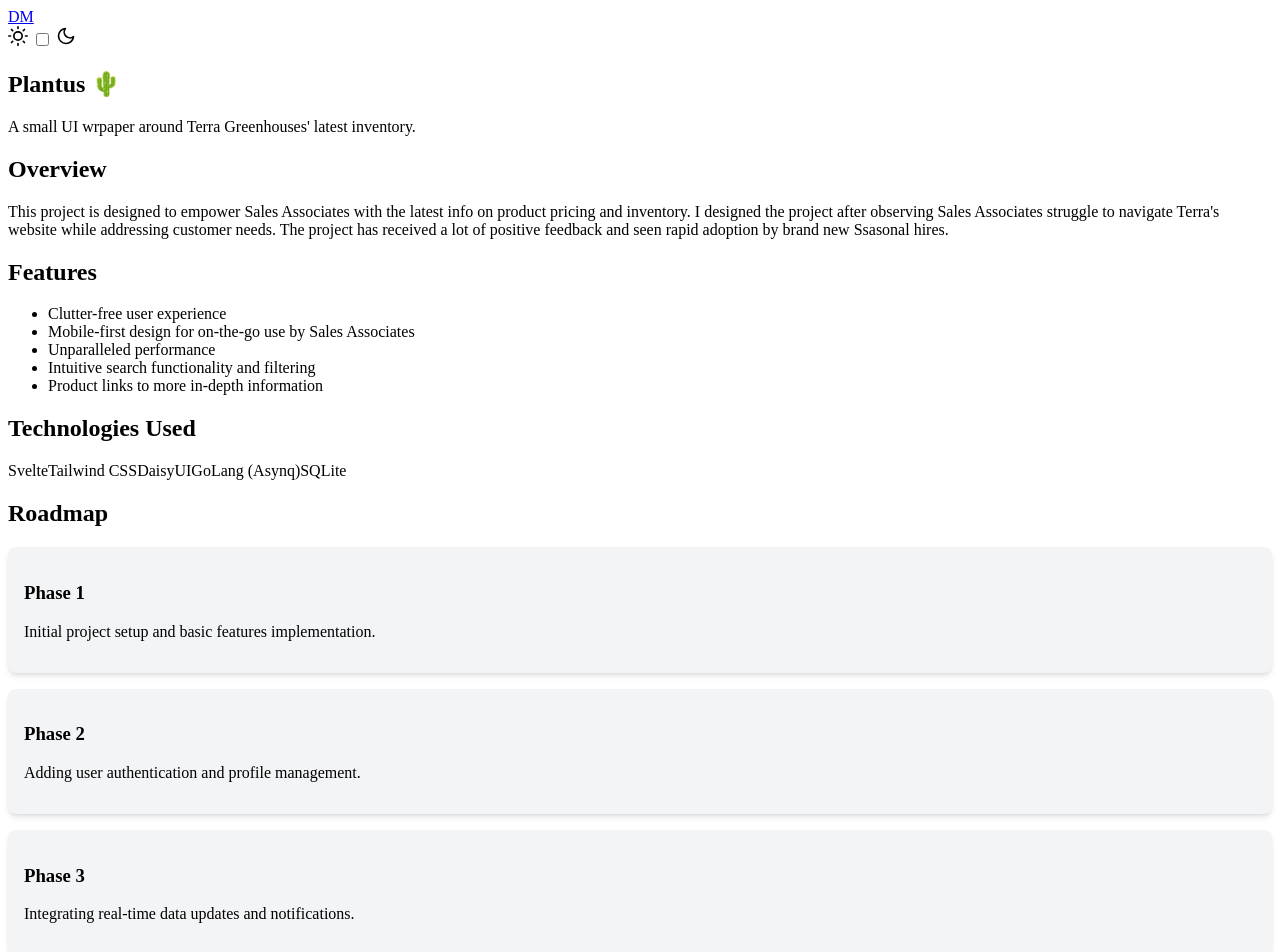
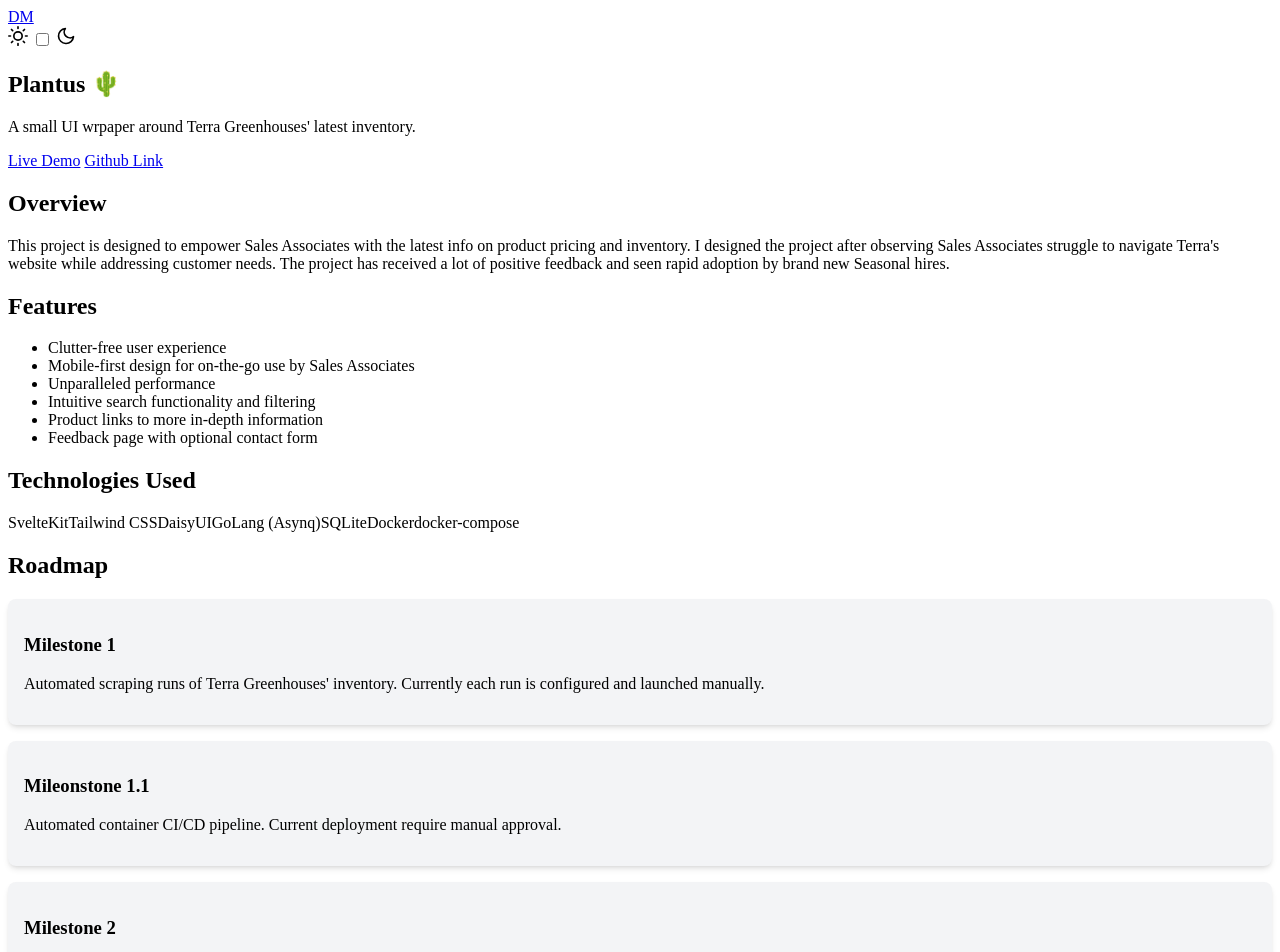
Before and after one commit to deyvidm/deyvidm.com, a SvelteKit app: page /projects/plantus in a window 1280 px wide. Shown: the top 952 px of the page. Built offline with nearby package versions, Linux system fonts and the light colour scheme.

Commit message:
plantus project apge update

```diff
--- a/src/routes/projects/plantus/+page.svelte
+++ b/src/routes/projects/plantus/+page.svelte
@@ -1,26 +1,35 @@
 <script>
-    export let projectTitle = "Plantus 🌵";
-    export let projectTagline = "A small UI wrpaper around Terra Greenhouses' latest inventory.";
-    export let overview = "This project is designed to empower Sales Associates with the latest info on product pricing and inventory. I designed the project after observing Sales Associates struggle to navigate Terra's website while addressing customer needs. The project has received a lot of positive feedback and seen rapid adoption by brand new Ssasonal hires.";
-    export let features = [
+    let demoLink = "https://plants.deyvid.ca";
+    let gitLInk = "https://github.com/deyvidm/pterra";
+
+    let projectTitle = "Plantus 🌵";
+    let projectTagline = "A small UI wrpaper around Terra Greenhouses' latest inventory.";
+    let overview = "This project is designed to empower Sales Associates with the latest info on product pricing and inventory. I designed the project after observing Sales Associates struggle to navigate Terra's website while addressing customer needs. The project has received a lot of positive feedback and seen rapid adoption by brand new Seasonal hires.";
+
+    let projectStructure = ""
+
+    let features = [
       "Clutter-free user experience",
       "Mobile-first design for on-the-go use by Sales Associates",
       "Unparalleled performance",
       "Intuitive search functionality and filtering",
       "Product links to more in-depth information",
+      "Feedback page with optional contact form",
     ];
-    export let technologies = [
-      "Svelte",
+    let technologies = [
+      "SvelteKit",
       "Tailwind CSS",
       "DaisyUI",
       "GoLang (Asynq)",
-      "SQLite"
+      "SQLite",
+      "Docker",
+      "docker-compose",
     ];
-    export let roadmap = [
-      { phase: "Phase 1", details: "Initial project setup and basic features implementation." },
-      { phase: "Phase 2", details: "Adding user authentication and profile management." },
-      { phase: "Phase 3", details: "Integrating real-time data updates and notifications." },
-      { phase: "Phase 4", details: "Optimizing performance and preparing for deployment." }
+    let roadmap = [
+      { phase: "Milestone 1", details: "Automated scraping runs of Terra Greenhouses' inventory. Currently each run is configured and launched manually." },
+      { phase: "Mileonstone 1.1", details: "Automated container CI/CD pipeline. Current deployment require manual approval." },
+      { phase: "Milestone 2", details: "Frontend GPT integration: upload plant image and automatically navigate to product page." },
+      { phase: "Milestone 3", details: "GPT Scraper integration: provide off-season care instructions tailored to local seasonal conditions." },
     ];
   </script>
 
@@ -34,6 +43,16 @@
     <section class="mb-12">
       <h1 class="text-4xl font-bold text-center mb-4">{projectTitle}</h1>
       <p class="text-xl text-center mb-6">{projectTagline}</p>
+
+      <div class="mb-12 card bg-base-100">
+        <div class="card-body">
+            <div class="opacity-90 flex justify-center gap-4 mt-4 lg:ml-4 space-x-4">
+                <a href={demoLink} class="btn btn-outline bg-green-500 text-white hover:bg-green-700">Live Demo</a>
+                <a href={gitLInk} class="btn btn-outline text-black text-white hover:bg-gray-700">Github Link</a>
+            </div>
+        </div>
+      </div>
+
       <div class="card bg-base-100 shadow-xl">
         <div class="card-body">
           <h2 class="card-title text-2xl">Overview</h2>
@@ -59,9 +78,9 @@
       <div class="card bg-base-100 shadow-xl">
         <div class="card-body">
           <h2 class="card-title text-2xl">Technologies Used</h2>
-          <div class="flex flex-wrap space-x-2">
+          <div class="flex flex-wrap space-x-2 mt-4">
             {#each technologies as tech}
-              <span class="badge badge-primary">{tech}</span>
+              <span class="badge badge-primary m-1">{tech}</span>
             {/each}
           </div>
         </div>
@@ -86,7 +105,7 @@
       <div class="card bg-base-100 shadow-xl">
         <div class="card-body">
           <h2 class="card-title text-2xl">Contact</h2>
-          <p>If you have any questions or would like to discuss this project further, please don't hesitate to contact me at <a href="mailto:your-email@example.com" class="text-blue-500 underline">your-email@example.com</a>.</p>
+          <p>If you have any questions or would like to discuss this project further, please don't hesitate to contact me at <a href="mailto:your-email@example.com" class="text-blue-500 underline">deyvidmitkov@gmail.com</a>.</p>
         </div>
       </div>
     </section>
```
